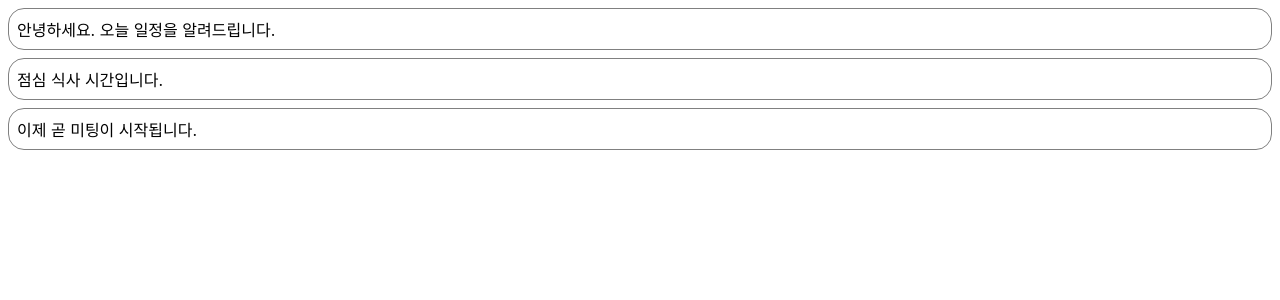
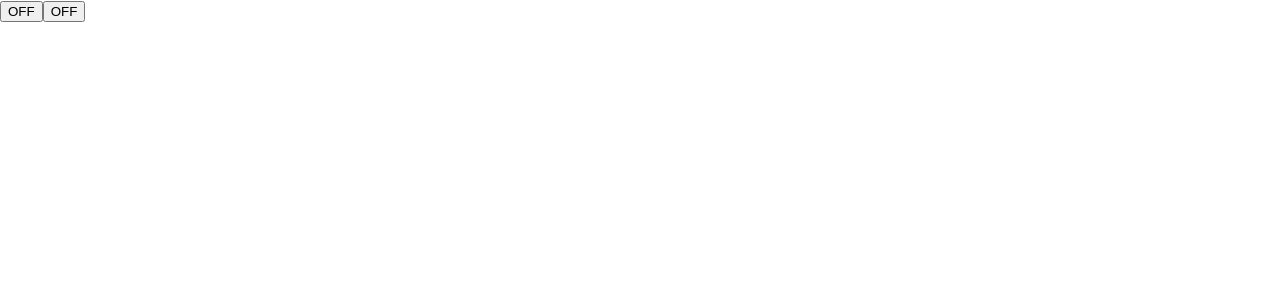
Before and after one commit to oowtl/first-met-react-practice, a React (Create React App) app: page / in a window 1280 px wide. Shown: the top 300 px of the page. Built offline with nearby package versions, Linux system fonts and the light colour scheme.

Commit message:
feat: chapter_08 - ConfirmButton 컴포넌트 - ConfirmButtonFC 컴포넌트

```diff
--- /dev/null
+++ b/src/chapter_08/ConfirmButton.jsx
@@ -0,0 +1,42 @@
+import React, { Component } from "react";
+
+export default class ConfirmButton extends Component {
+  constructor(props) {
+    super(props);
+    this.state = {
+      isConfirmed: false,
+    };
+
+    // 1. 바인딩한 함수객체로 교체하기
+    // this.handleConfirm = this.handleConfirm.bind(this);
+  }
+
+  // 1. 바인딩한 함수객체로 교체하기
+  // handleConfirm() {
+  //   this.setState((prevState) => ({ isConfirmed: !prevState.isConfirmed }));
+  // }
+
+  // 2. 클래스 필드로 이벤트 핸들러 정의하기 (arrow function)
+  // handleConfirm = () => {
+  //   this.setState((prevState) => ({ isConfirmed: !prevState.isConfirmed }));
+  // };
+
+  // 3. 함수 선언하기
+  handleConfirm() {
+    this.setState((prevState) => ({ isConfirmed: !prevState.isConfirmed }));
+  }
+
+  render() {
+    return (
+      // <button onClick={this.handleConfirm}>
+      // 3. 함수 선언하기
+      <button
+        onClick={() => {
+          this.handleConfirm();
+        }}
+      >
+        {this.state.isConfirmed ? "ON" : "OFF"}
+      </button>
+    );
+  }
+}
--- a/src/index.js
+++ b/src/index.js
@@ -7,7 +7,9 @@ import reportWebVitals from "./reportWebVitals";
 // import Library from "./chapter_03/Library";
 // import Clock from "./chapter_04/Clock";
 // import CommentList from "./chapter_05/CommentList";
-import NotificationList from "./chapter_06/NotificationList";
+// import NotificationList from "./chapter_06/NotificationList";
+import ConfirmButton from "./chapter_08/ConfirmButton";
+import ConfirmButtonFC from "./chapter_08/ConfirmButton";
 
 const root = ReactDOM.createRoot(document.getElementById("root"));
 
@@ -36,9 +38,19 @@ const root = ReactDOM.createRoot(document.getElementById("root"));
 // );
 
 // chapter 06
+// root.render(
+//   <React.StrictMode>
+//     <NotificationList />
+//   </React.StrictMode>
+// );
+
+// chapter 07
 root.render(
   <React.StrictMode>
-    <NotificationList />
+    <>
+      <ConfirmButton />
+      <ConfirmButtonFC />
+    </>
   </React.StrictMode>
 );
 
```
Also changed, not shown: src/chapter_08/ConfirmButtonFC.jsx (added, +11 -0 lines).
